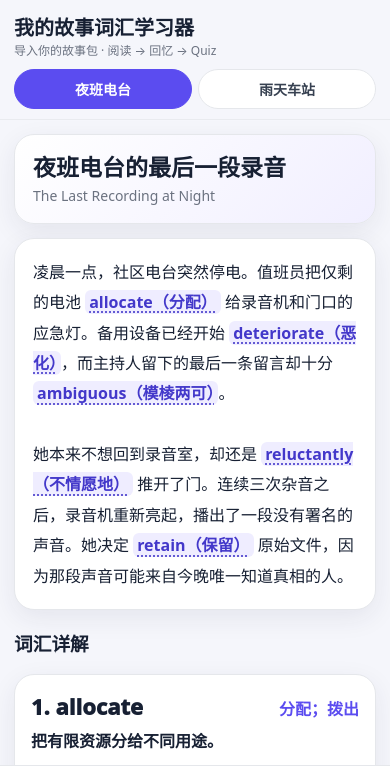
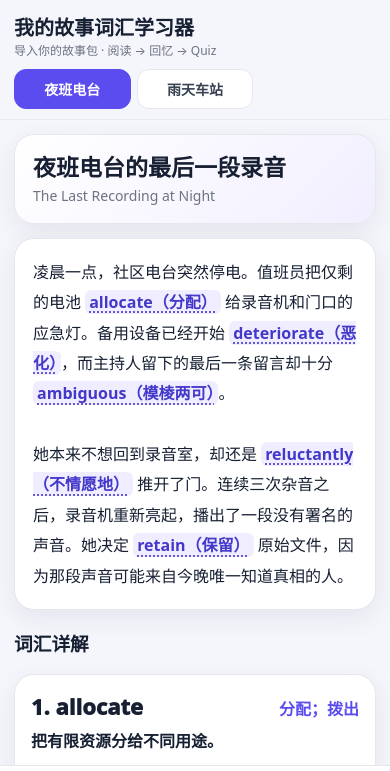
Before and after one commit to yunmuyu/ielts-vocab-framework, a plain HTML site: page index.html in a window 390 px wide. Shown: the top 771 px of the page. Drawn offline with Linux system fonts and the light colour scheme.

Commit message:
Fix responsive story picker overflow

```diff
--- a/index.html
+++ b/index.html
@@ -13,8 +13,8 @@
   <style>
     :root{--bg:#f5f6fb;--card:#fff;--ink:#172033;--muted:#6b7280;--line:#e5e7eb;--brand:#5b4cf0;--soft:#efedff;--good:#087443;--goodbg:#ecfdf3;--bad:#b42318;--badbg:#fff1f0;--shadow:0 8px 26px rgba(33,39,74,.08)}
     *{box-sizing:border-box;-webkit-tap-highlight-color:transparent}html,body{margin:0;background:var(--bg);color:var(--ink);font-family:system-ui,-apple-system,"Segoe UI","PingFang SC","Microsoft YaHei",sans-serif}body{padding-bottom:calc(82px + env(safe-area-inset-bottom))}button,input{font:inherit}.app{max-width:620px;margin:auto;min-height:100vh}
-    .top{position:sticky;top:0;z-index:20;background:rgba(245,246,251,.94);backdrop-filter:blur(14px);padding:calc(12px + env(safe-area-inset-top)) 14px 10px;border-bottom:1px solid rgba(229,231,235,.75)}.titlebar{display:flex;justify-content:space-between;align-items:center;gap:10px}.brand{font-size:20px;font-weight:900}.small{font-size:12px;color:var(--muted)}.groups{display:flex;gap:8px;overflow-x:auto;padding-top:10px;scrollbar-width:none}.groups::-webkit-scrollbar{display:none}
-    .story-strip{display:flex;gap:8px;min-width:100%}.story-option{white-space:nowrap;border:1px solid var(--line);background:#fff;padding:9px 12px;border-radius:999px;font-weight:800;color:#374151;display:flex;align-items:center;justify-content:center;gap:5px;flex:1;min-width:0}.story-option.active{background:var(--brand);color:#fff;border-color:var(--brand)}.story-check{color:var(--good);font-size:18px}.story-option.active .story-check{color:#fff}.story-more-toggle{display:flex;align-items:center;justify-content:space-between;width:100%;margin-top:8px;border:1px solid var(--line);border-radius:12px;background:#fff;padding:8px 12px;color:var(--muted);font-weight:800}.story-list{display:none;gap:8px;margin-top:8px;grid-template-columns:repeat(2,minmax(0,1fr))}.story-list.open{display:grid}.story-list .story-option{min-width:0;border-radius:12px}
+    .top{position:sticky;top:0;z-index:20;background:rgba(245,246,251,.94);backdrop-filter:blur(14px);padding:calc(12px + env(safe-area-inset-top)) 14px 10px;border-bottom:1px solid rgba(229,231,235,.75)}.titlebar{display:flex;justify-content:space-between;align-items:center;gap:10px}.brand{font-size:20px;font-weight:900}.small{font-size:12px;color:var(--muted)}.groups{display:block;overflow:visible;padding-top:10px;scrollbar-width:none}.groups::-webkit-scrollbar{display:none}
+    .story-strip{display:grid;grid-template-columns:repeat(3,minmax(0,1fr));gap:8px;min-width:0}.story-option{white-space:nowrap;border:1px solid var(--line);background:#fff;padding:9px 8px;border-radius:12px;font-size:14px;font-weight:800;color:#374151;display:flex;align-items:center;justify-content:center;gap:5px;width:100%;min-width:0}.story-option.active{background:var(--brand);color:#fff;border-color:var(--brand)}.story-check{color:var(--good);font-size:18px}.story-option.active .story-check{color:#fff}.story-more-toggle{display:flex;align-items:center;justify-content:space-between;width:100%;margin-top:8px;border:1px solid var(--line);border-radius:12px;background:#fff;padding:8px 12px;color:var(--muted);font-weight:800}.story-list{display:none;width:100%;gap:8px;margin-top:8px;grid-template-columns:repeat(2,minmax(0,1fr))}.story-list.open{display:grid}.story-list .story-option{min-width:0;border-radius:12px}
     main{padding:14px}.card{background:var(--card);border:1px solid var(--line);border-radius:20px;box-shadow:var(--shadow);padding:18px;margin-bottom:14px}.hero{background:linear-gradient(135deg,#fff 0%,#f1efff 100%)}.hero-head{display:flex;align-items:center;justify-content:space-between;gap:12px}.h1{font-size:23px;font-weight:950;line-height:1.25;margin:0}.english-title{margin-top:4px;color:var(--muted);font-size:14px}.story-complete{display:grid;place-items:center;width:34px;height:34px;border-radius:50%;background:var(--goodbg);color:var(--good);font-size:24px;font-weight:950}.story{font-size:16px;line-height:1.9}.story b{color:#4338ca;background:#efedff;padding:1px 4px;border-radius:6px}.story-word{cursor:pointer;text-decoration:underline;text-decoration-style:dotted;text-underline-offset:4px}
     .wordcard{padding:16px;cursor:pointer}.wordhead{display:flex;justify-content:space-between;gap:10px;align-items:baseline}.en{font-size:22px;font-weight:950}.zh{font-weight:900;color:var(--brand);text-align:right}.hook{margin-top:8px;font-weight:760;line-height:1.6}.wordextra{margin-top:10px;padding-top:10px;border-top:1px dashed var(--line);font-size:14px;line-height:1.75}.back-story{margin-top:12px;border:0;border-radius:10px;padding:8px 11px;background:var(--soft);color:var(--brand);font-weight:800;cursor:pointer}
     .nav{position:fixed;z-index:30;bottom:0;left:0;right:0;background:rgba(255,255,255,.96);backdrop-filter:blur(18px);border-top:1px solid var(--line);padding:8px 10px calc(8px + env(safe-area-inset-bottom))}.navin{max-width:620px;margin:auto;display:grid;grid-template-columns:repeat(4,1fr);gap:6px}.navbtn{border:0;background:transparent;border-radius:13px;padding:7px 3px;color:#6b7280;font-size:12px;font-weight:800}.navbtn span{display:block;font-size:21px;margin-bottom:2px}.navbtn.active{background:var(--soft);color:var(--brand)}.screen{display:none}.screen.active{display:block}
--- a/sw.js
+++ b/sw.js
@@ -1,4 +1,4 @@
-const CACHE = 'my-story-vocab-framework-v1';
+const CACHE = 'my-story-vocab-framework-v2';
 const ASSETS = ['./', './index.html', './sample-pack.js', './app.js', './manifest.webmanifest', './icons/icon-192.png', './icons/icon-512.png'];
 self.addEventListener('install', event => event.waitUntil(caches.open(CACHE).then(cache => cache.addAll(ASSETS)).then(() => self.skipWaiting())));
 self.addEventListener('activate', event => event.waitUntil(caches.keys().then(keys => Promise.all(keys.filter(key => key !== CACHE).map(key => caches.delete(key)))).then(() => self.clients.claim())));
```
